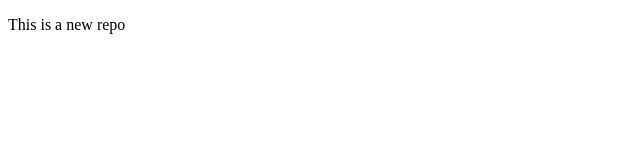
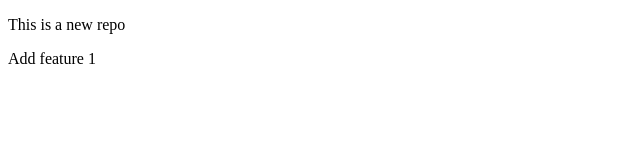
Before and after one commit to zkabeer17-max/localrepo, a plain HTML site: page index.html in a window 1280 px wide. Shown: the full height of the page, 0-640 px from the left. Drawn offline with Linux system fonts and the light colour scheme.

Commit message:
Add new feature

```diff
--- a/index.html
+++ b/index.html
@@ -7,6 +7,6 @@
 </head>
 <p>This is a new repo</p>
 <body>
-
+    <p>Add feature 1</p>
 </body>
 </html>
```
